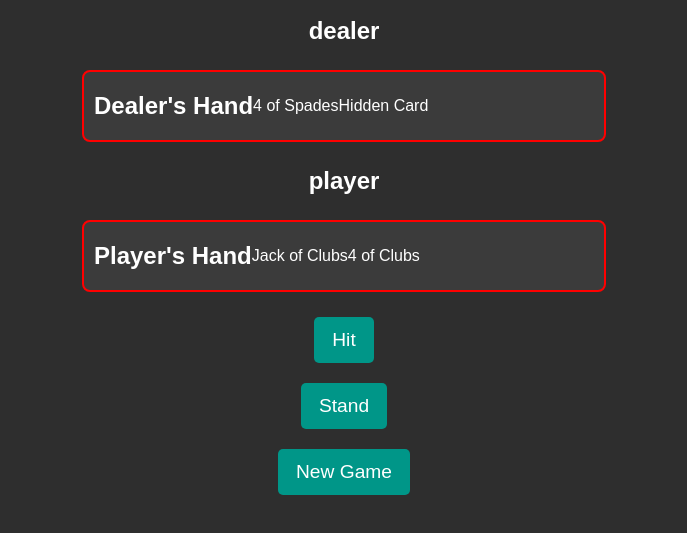
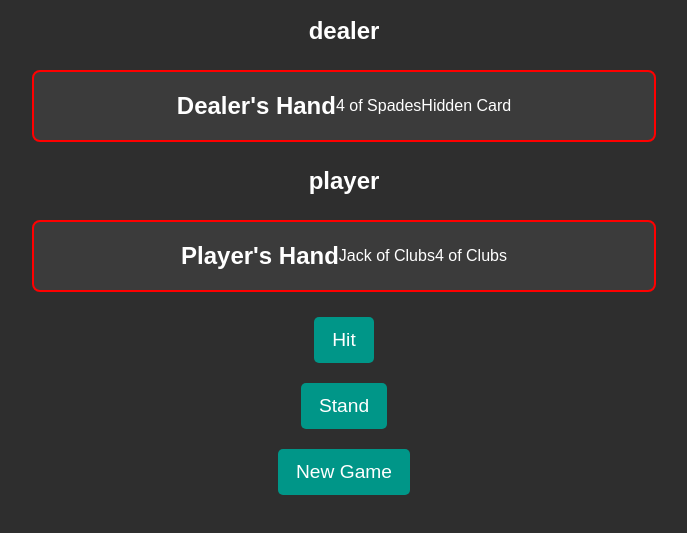
Before and after one commit to LRSORRENTI/Blackjack, a website built with Vite: page index.html in a window 1280 px wide. Shown: the part 173-706 px from the top of the page, without its empty margins (296-983 px from the left). Built offline with nearby package versions, Linux system fonts and the light colour scheme; files whose address does not match are found by name.

Commit message:
Added container width changes on different screen sizes

```diff
--- a/stylesheets/index.css
+++ b/stylesheets/index.css
@@ -26,12 +26,13 @@ h1, h2 {
     display: flex;
     flex-direction: row;
     align-items: center;
+    justify-content: center;
     margin: 15px;
     padding: 10px;
-    border: 2px solid #ffffff;
+    /* border: 2px solid #ffffff; */
     border-radius: 8px;
     max-width: 90%;
-    width: 300px;
+    width: 400px;
     background-color: #3b3b3b;
 }
 
@@ -71,7 +72,9 @@ button:hover {
 }
 
 @media (min-width: 768px) {
-
+    .hand {
+        width: 500px;
+    }
 
     .card {
         width: 90px;
@@ -87,7 +90,7 @@ button:hover {
 
 @media (min-width: 1024px) {
     .hand {
-        width: 500px;
+        width: 600px;
         border: 2px solid red;
     }
 
```
Also changed, not shown: dist/index.js.
